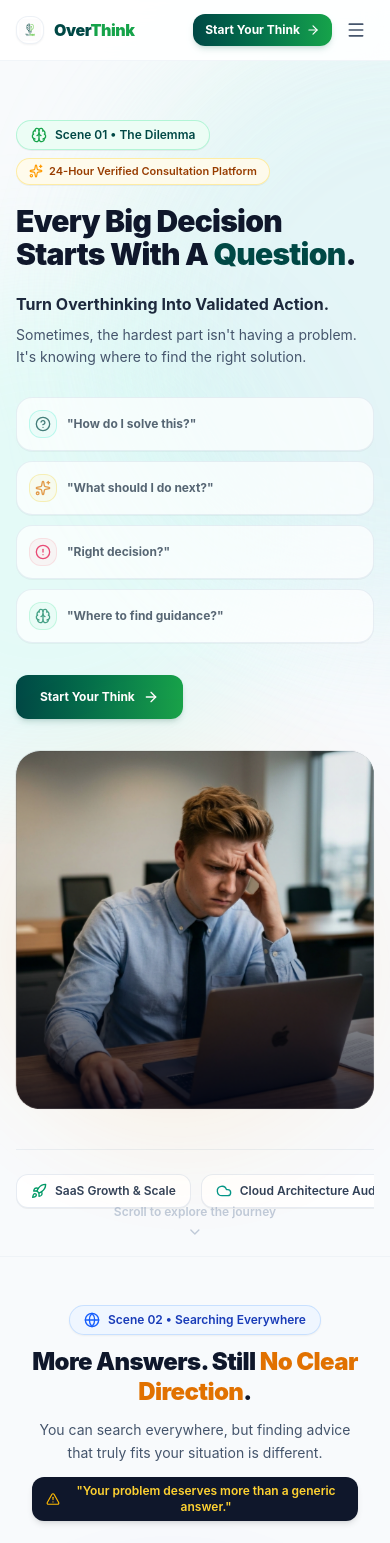
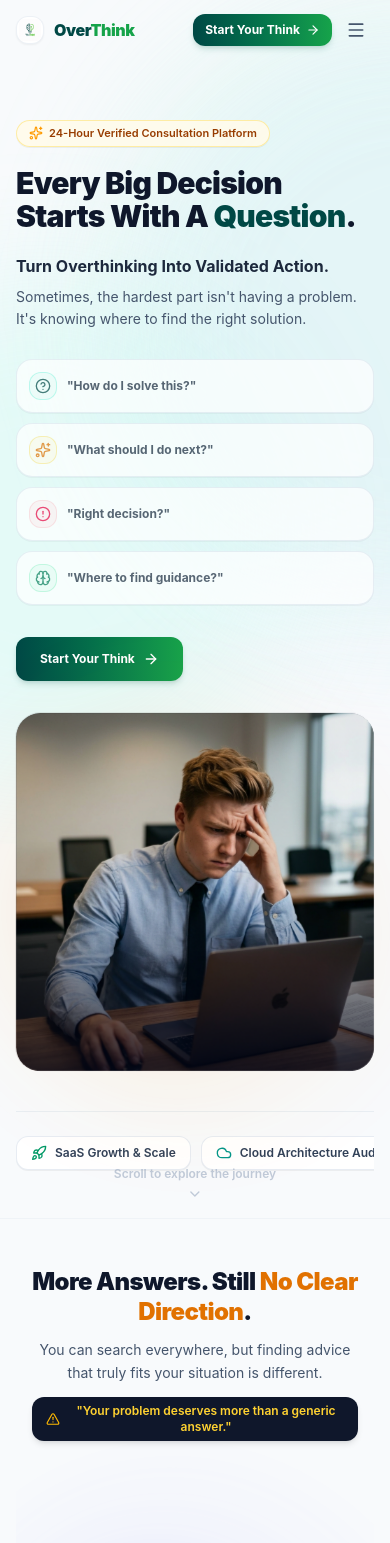
Before and after one commit to krishlad334-cloud/THINK_HERE, a React (Vite) app: page / in a window 390 px wide. Shown: the top 1543 px of the page. Built offline with nearby package versions, Linux system fonts and the light colour scheme.

Commit message:
refactor: Update landing scenes and navbar for improved UI/UX and responsiveness

```diff
--- a/src/components/landing/LandingNavbar.jsx
+++ b/src/components/landing/LandingNavbar.jsx
@@ -46,8 +46,8 @@ export default function LandingNavbar({
     <header
       className={`fixed top-0 left-0 right-0 w-full z-50 transition-all duration-300 ${
         isScrolled
-          ? 'bg-white/95 backdrop-blur-xl border-b border-slate-200/80 shadow-[0_4px_20px_rgba(0,0,0,0.04)] py-2.5 sm:py-3.5'
-          : 'bg-white/90 backdrop-blur-md border-b border-slate-100 py-3 sm:py-4'
+          ? 'bg-white/35 backdrop-blur-md border-b border-slate-200/30 shadow-[0_4px_20px_rgba(0,0,0,0.03)] py-2.5 sm:py-3'
+          : 'bg-transparent py-3 sm:py-4 border-b border-transparent'
       }`}
     >
       <div className="w-full max-w-[1440px] mx-auto px-4 sm:px-8 lg:px-12 xl:px-16 flex items-center justify-between gap-4">
--- a/src/components/landing/Scene1Overthinking.jsx
+++ b/src/components/landing/Scene1Overthinking.jsx
@@ -46,13 +46,8 @@ export default function Scene1Overthinking({
       <div className="grid grid-cols-1 lg:grid-cols-12 gap-8 lg:gap-12 xl:gap-16 items-center">
         {/* LEFT COLUMN: HERO NARRATIVE & ACTION CTAS */}
         <div className="lg:col-span-7 space-y-5 lg:space-y-6 text-left">
-          {/* Top Badges */}
+          {/* Top Badge */}
           <div className="flex flex-wrap items-center gap-2">
-            <div className="inline-flex items-center gap-2 px-3.5 py-1.5 rounded-full bg-emerald-50 border border-emerald-200/80 text-xs font-semibold text-[#004845] shadow-2xs">
-              <Brain className="w-4 h-4 text-[#16a34a]" />
-              <span>Scene 01 • The Dilemma</span>
-            </div>
-
             <div className="inline-flex items-center gap-1.5 px-3 py-1 rounded-full bg-amber-50/90 border border-amber-200/70 text-[11px] font-semibold text-amber-800 shadow-2xs">
               <Sparkles className="w-3.5 h-3.5 text-amber-500" />
               <span>24-Hour Verified Consultation Platform</span>
--- a/src/components/landing/Scene2SearchingEverywhere.jsx
+++ b/src/components/landing/Scene2SearchingEverywhere.jsx
@@ -1,7 +1,7 @@
 import React from 'react';
 import CharacterVisual from './CharacterVisual';
 import FloatingWindows from './FloatingWindows';
-import { Globe, AlertTriangle, XCircle, CheckCircle2, Bot, Users } from 'lucide-react';
+import { AlertTriangle, XCircle, CheckCircle2, Bot, Users } from 'lucide-react';
 
 /**
  * Scene2SearchingEverywhere
@@ -17,11 +17,6 @@ export default function Scene2SearchingEverywhere({ progress = 0.5 }) {
     <div className="relative w-full min-h-[720px] flex flex-col items-center justify-center py-12 sm:py-16 px-4 sm:px-6 overflow-hidden">
       {/* Narrative Section Header */}
       <div className="text-center max-w-3xl mx-auto space-y-3 sm:space-y-4 mb-6 z-30">
-        <div className="inline-flex items-center gap-2 px-3.5 py-1.5 rounded-full bg-blue-50 border border-blue-200/80 text-xs font-semibold text-blue-800 shadow-xs">
-          <Globe className="w-4 h-4 text-blue-600" />
-          <span>Scene 02 • Searching Everywhere</span>
-        </div>
-
         <h2 className="text-2xl sm:text-4xl md:text-5xl font-black text-slate-900 tracking-tight leading-tight">
           More Answers. Still <span className="text-amber-600">No Clear Direction</span>.
         </h2>
--- a/src/components/landing/Scene3DiscoverThink.jsx
+++ b/src/components/landing/Scene3DiscoverThink.jsx
@@ -1,7 +1,7 @@
 import React, { useState } from 'react';
 import CharacterVisual from './CharacterVisual';
 import Logo from '../common/Logo';
-import { Sparkles, Send, Shield, Users, Rocket, Cloud, Briefcase } from 'lucide-react';
+import { Send, Shield, Users, Rocket, Cloud, Briefcase } from 'lucide-react';
 
 /**
  * Scene3DiscoverThink
@@ -47,11 +47,6 @@ export default function Scene3DiscoverThink({ progress = 0.5 }) {
     <div className="relative w-full min-h-[640px] sm:min-h-[720px] flex flex-col items-center justify-center py-12 sm:py-16 px-4 sm:px-6">
       {/* Narrative Section Header */}
       <div className="text-center max-w-3xl mx-auto space-y-3 sm:space-y-4 mb-8 z-10">
-        <div className="inline-flex items-center gap-2 px-3.5 py-1.5 rounded-full bg-emerald-50 border border-emerald-200 text-xs font-semibold text-[#004845] shadow-xs">
-          <Sparkles className="w-4 h-4 text-[#16a34a]" />
-          <span>Scene 03 • The Turning Point</span>
-        </div>
-
         <h2 className="text-2xl sm:text-4xl md:text-5xl font-black text-slate-900 tracking-tight leading-tight">
           Discover <span className="text-[#004845]">THINK</span>. Find The Right <span className="text-[#16a34a]">Perspective</span>.
         </h2>
--- a/src/components/landing/Scene4HumanConnection.jsx
+++ b/src/components/landing/Scene4HumanConnection.jsx
@@ -2,7 +2,6 @@ import React from 'react';
 import CharacterVisual from './CharacterVisual';
 import ConsultantVisual from './ConsultantVisual';
 import {
-  Users,
   CheckCircle2,
   MessageSquare,
   ShieldCheck,
@@ -30,11 +29,6 @@ export default function Scene4HumanConnection({ progress = 0.5 }) {
     <div className="relative w-full min-h-[780px] flex flex-col items-center justify-center py-12 px-4 sm:px-6">
       {/* Narrative Section Header */}
       <div className="text-center max-w-3xl mx-auto space-y-4 mb-8 z-10">
-        <div className="inline-flex items-center gap-2 px-3.5 py-1.5 rounded-full bg-teal-50 border border-teal-200 text-xs font-semibold text-[#004845] shadow-xs">
-          <Users className="w-4 h-4 text-[#16a34a]" />
-          <span>Scene 04 • Human Connection</span>
-        </div>
-
         <h2 className="text-3xl sm:text-4xl md:text-5xl font-black text-slate-900 tracking-tight leading-tight">
           Not Just Answers. <span className="text-[#004845]">Real Human</span> <span className="text-[#16a34a]">Understanding</span>.
         </h2>
--- a/src/components/landing/Scene5ApplySucceed.jsx
+++ b/src/components/landing/Scene5ApplySucceed.jsx
@@ -3,7 +3,6 @@ import CharacterVisual from './CharacterVisual';
 import {
   CheckCircle2,
   TrendingUp,
-  Award,
   Sparkles,
   ArrowRight,
   Zap
@@ -67,11 +66,6 @@ export default function Scene5ApplySucceed({
     <div className="relative w-full min-h-[920px] flex flex-col items-center justify-center py-16 px-4 sm:px-6">
       {/* Narrative Section Header */}
       <div className="text-center max-w-3xl mx-auto space-y-4 mb-10 z-10">
-        <div className="inline-flex items-center gap-2 px-3.5 py-1.5 rounded-full bg-emerald-50 border border-emerald-200 text-xs font-semibold text-[#004845] shadow-xs">
-          <Award className="w-4 h-4 text-[#16a34a]" />
-          <span>Scene 05 • Apply & Succeed</span>
-        </div>
-
         <h2 className="text-3xl sm:text-4xl md:text-5xl font-black text-slate-900 tracking-tight leading-tight">
           Turn The Right Advice Into <span className="text-[#16a34a]">Real Progress</span>.
         </h2>
```
